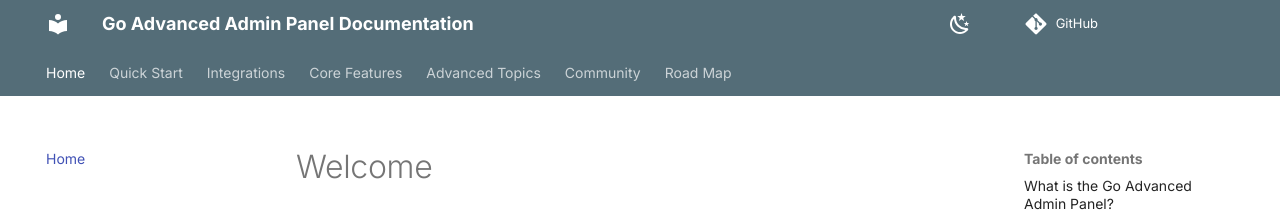
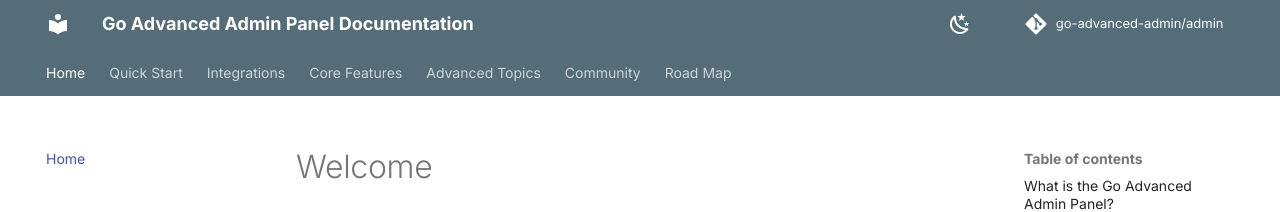
Before and after one commit to go-advanced-admin/docs, an MkDocs documentation site: the page built from docs/index.md, in a window 1280 px wide. Shown: the top 212 px of the page. Built offline with MkDocs 1.6.1 and Material for MkDocs 9.7.7, drawn with Linux system fonts in a browser that asks for light colours; plug-ins that fetch from the network failed and are left out; comment, search, counter and statistics services are not loaded.

Commit message:
adding repo name

```diff
--- a/mkdocs.yml
+++ b/mkdocs.yml
@@ -1,5 +1,6 @@
 site_name: Go Advanced Admin Panel Documentation
 repo_url: https://github.com/go-advanced-admin/admin
+repo_name: go-advanced-admin/admin
 plugins:
   - privacy
 theme:
```
